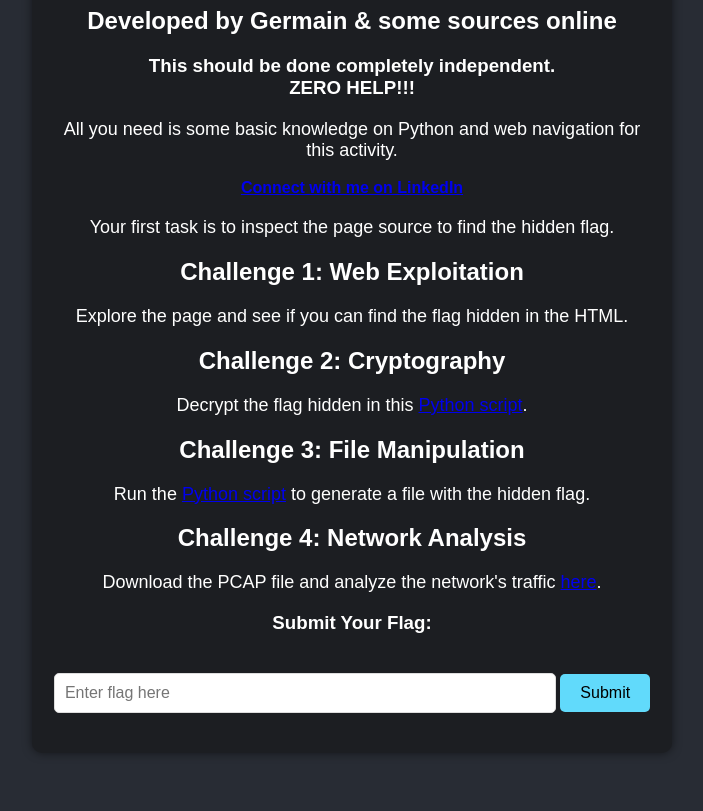
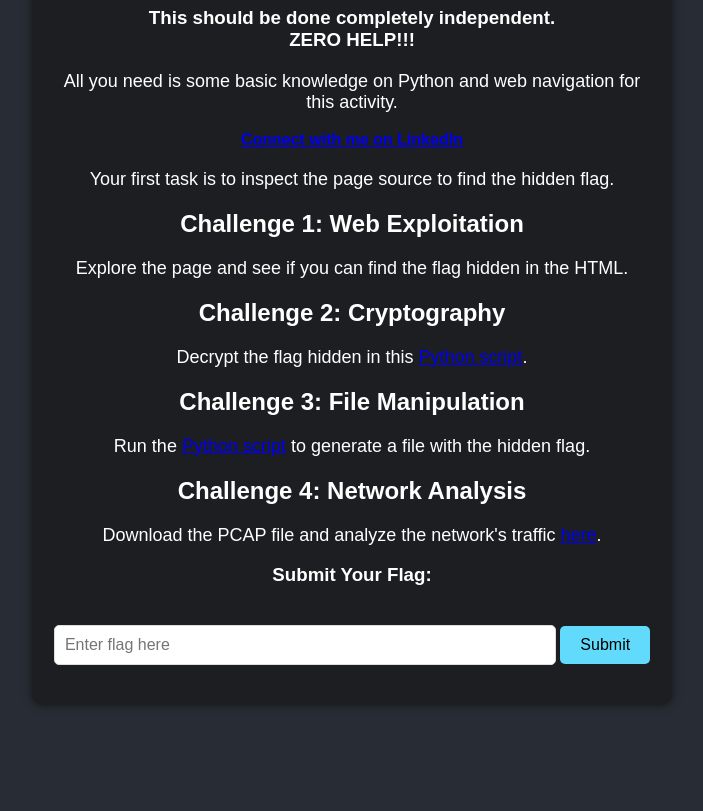
Before and after one commit to z3niith/capturetheflag, a plain HTML site: page index.html in a window 1280 px wide. Shown: the part 151-962 px from the top of the page, without its empty margins (288-991 px from the left). After the commit the page ends 914 px from the top, so only its background shows below. Drawn offline with Linux system fonts and the light colour scheme.

Commit message:
minor changes to site

```diff
--- a/index.html
+++ b/index.html
@@ -10,7 +10,6 @@
 <body>
     <div class="container">
         <h1>Welcome to the CTF Challenge!</h1>
-        <h2>Developed by Germain & some sources online</h2>
         <h3>This should be done completely independent. <br><strong>ZERO HELP!!!</strong></h3>
         <p>All you need is some basic knowledge on Python and web navigation for this activity.</p>
         <a href="https://www.linkedin.com/in/elenge-germain-5ab8b2319/"><b>Connect with me on LinkedIn</b></a>
```
